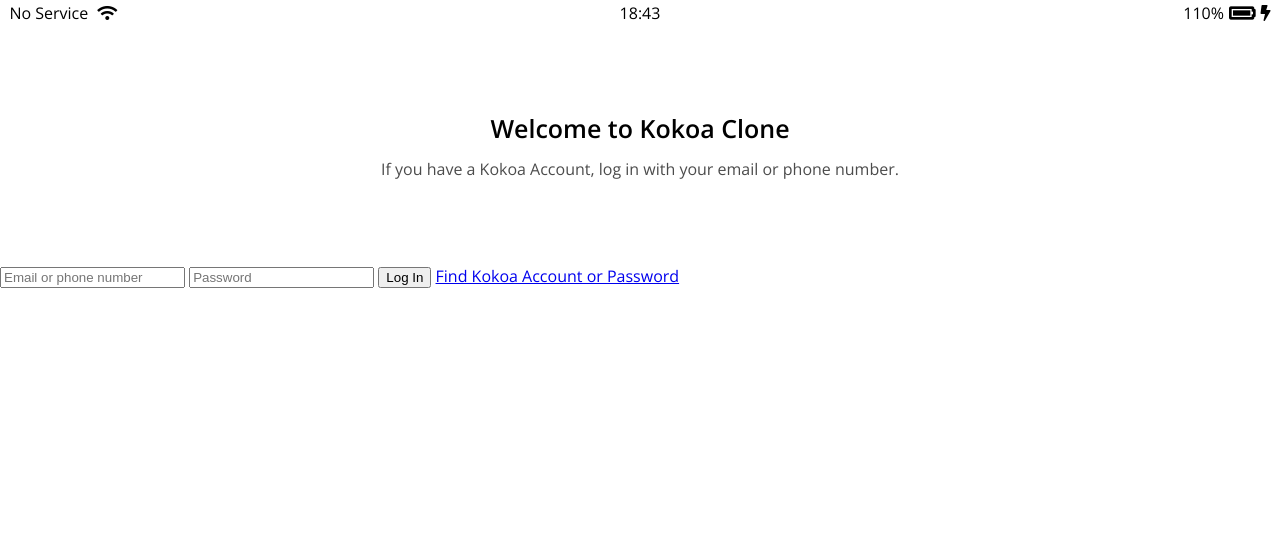
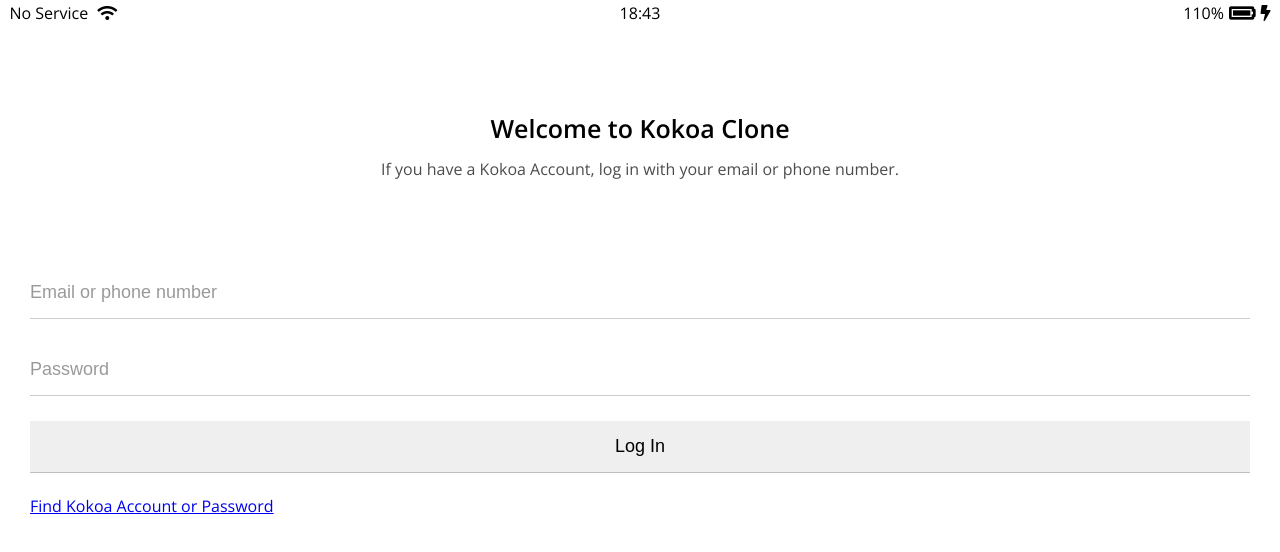
Before and after one commit to free-ko/project-kakao2020-html-css, a plain HTML site: page index.html in a window 1280 px wide. Drawn offline with nearby package versions, Linux system fonts and the light colour scheme.

Commit message:
##6.7 Log In Form part One

```diff
--- a/css/reset.css
+++ b/css/reset.css
@@ -122,3 +122,7 @@ table {
   border-collapse: collapse;
   border-spacing: 0;
 }
+
+input:focus {
+  outline: none;
+}
--- a/css/styles.css
+++ b/css/styles.css
@@ -1,5 +1,6 @@
 @import url("https://fonts.googleapis.com/css2?family=Open+Sans:wght@400;600&display=swap");
 @import "reset.css";
+@import "variables.css";
 @import "status-bar.css";
 
 body {
@@ -24,3 +25,26 @@ body {
   width: 60%;
   opacity: 0.7;
 }
+
+#login-form {
+  display: flex;
+  flex-direction: column;
+  margin: 0px 30px;
+}
+
+#login-form input {
+  border: none;
+  padding: 15px 0px;
+  font-size: 18px;
+  border-bottom: 1px solid rgba(0, 0, 0, 0.2);
+  margin-bottom: 25px;
+  transition: border-color 0.3s ease-in-out;
+}
+
+#login-form input::placeholder {
+  color: rgba(0, 0, 0, 0.4);
+}
+
+#login-form input:focus {
+  border-color: var(--yellow);
+}
--- /dev/null
+++ b/css/variables.css
@@ -0,0 +1,3 @@
+:root {
+  --yellow: #fae100;
+}
```
